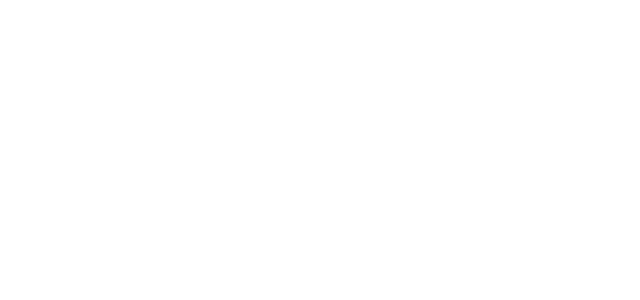
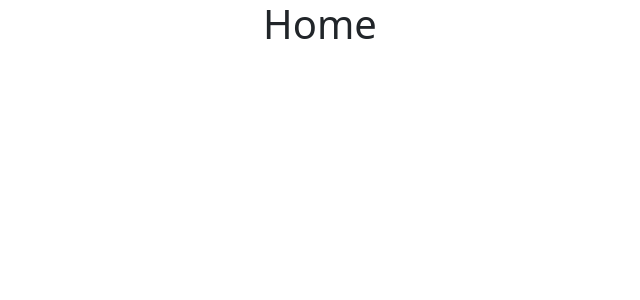
Before and after one commit to ronardj01/node-auth-project-migracode, a React (Create React App) app in the folder react-client/: page / in a window 1280 px wide. Shown: the top 300 px of the page, without its empty margins (320-960 px from the left). Built offline with nearby package versions, Linux system fonts and the light colour scheme.

Commit message:
Added empty home page

```diff
--- a/react-client/src/App.css
+++ b/react-client/src/App.css
@@ -10,3 +10,7 @@
   display: flex;
   justify-content: center;
 }
+
+.card a {
+  text-decoration: none;;
+}
--- a/react-client/src/App.js
+++ b/react-client/src/App.js
@@ -15,6 +15,10 @@ function App() {
     <div className="App">
       <Router>
         <Switch>
+          <Route exact path="/">
+            <h1>Home</h1>
+          </Route>
+
           <Route path="/login">
             <div className='login-singin'>
               <LoginPage />
```
